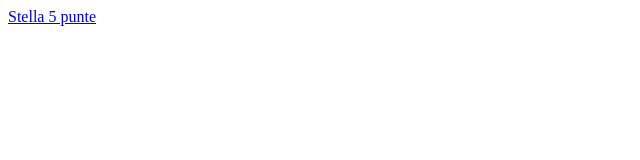
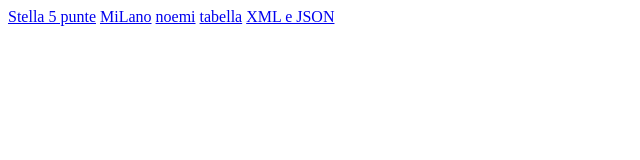
Before and after one commit to magi20015/LavoriTPS, a plain HTML site: page index.html in a window 1280 px wide. Shown: the whole page, without its empty margins (0-640 px from the left). Drawn offline with Linux system fonts and the light colour scheme.

Commit message:
Update index.html

```diff
--- a/index.html
+++ b/index.html
@@ -1,3 +1,7 @@
 <html>
   <a href="stella5punte.html">Stella 5 punte</a>
+  <a href="lavoroMigranti.html">MiLano</a>
+  <a href="tabell_nomi.html">noemi</a>
+  <a href="tabella.html">tabella</a>
+  <a href="RegistroPersone.html">XML e JSON</a>
 </html>
```
